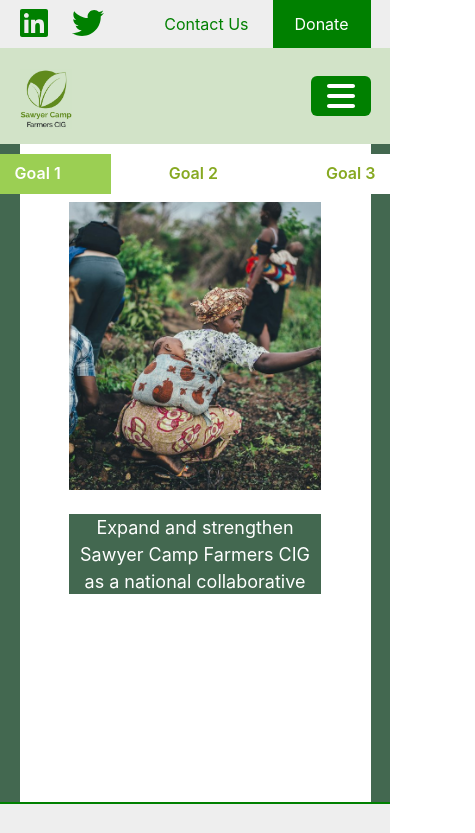
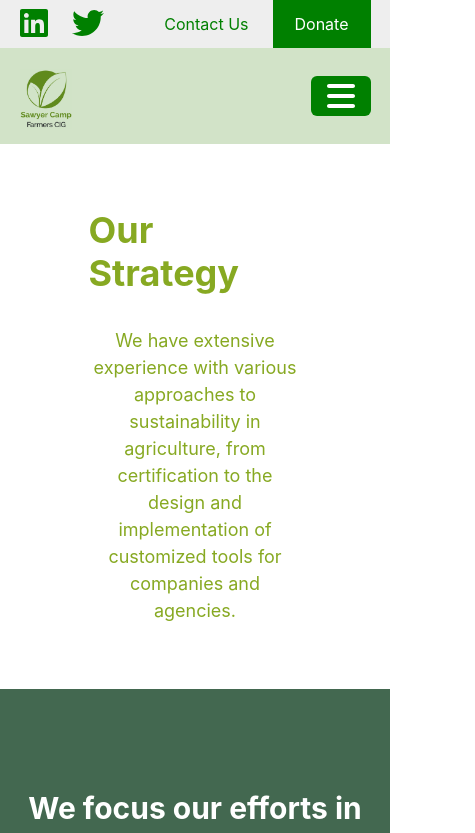
Before and after one commit to thomastepi/sawyer-camp, a React (Create React App) app: page /our-work in a window 390 px wide. Shown: the top 833 px of the page, 475 px wide, since content can reach past the window. Built offline with nearby package versions, Linux system fonts and the light colour scheme; no server answers; a web font is replaced by a local one.

Commit message:
update aboutUs/OurWork mobileView

```diff
--- a/src/pages/AboutUs.js
+++ b/src/pages/AboutUs.js
@@ -62,7 +62,7 @@ const AboutUs = () => {
                       w="70%"
                       boxShadow="3px 3px 3px white"
                     >
-                      <Text fontSize="2xl">
+                      <Text fontSize={isMobile ? "sm" : "2xl"}>
                         Sawyer Camp Farmers CIG was established in 1992 as a
                         community-based organization with the objective to
                         address three major gaps that emerge from the knowledge
--- a/src/pages/OurWork.js
+++ b/src/pages/OurWork.js
@@ -3,6 +3,7 @@ import Header from "../components/Header";
 import pic1 from "../assets/images/farm-women.jpg";
 import pic2 from "../assets/images/palmnuts.jpg";
 import pic3 from "../assets/images/assorted-fruits.jpg";
+import pic4 from "../assets/images/ayisatu.jpg";
 import { Footer } from "../components";
 import {
   Button,
@@ -15,6 +16,8 @@ import {
   Text,
   Grid,
   GridItem,
+  HStack,
+  Image,
   useBreakpointValue,
 } from "@chakra-ui/react";
 
@@ -43,26 +46,46 @@ const OurWork = () => {
   return (
     <>
       <Header />
+      <Box bg="" color="#87A922">
+        <Box m="0 auto" w="70%" py="65px">
+          <Center>
+            <Box>
+              <VStack spacing={8} px="30px">
+                <Heading size="2xl">Our Strategy</Heading>
+                <Text fontSize="lg" align="center">
+                  We have extensive experience with various approaches to
+                  sustainability in agriculture, from certification to the
+                  design and implementation of customized tools for companies
+                  and agencies.
+                </Text>
+              </VStack>
+            </Box>
+            {!isMobile && (
+              <Box w="60%">
+                <Image src={pic4} alt="assorted fruits" />
+              </Box>
+            )}
+          </Center>
+        </Box>
+      </Box>
       <>
-        <Flex color="#87A922" justify="center" bg="#436850" w="100%">
-          <Box w="90%" bg="white">
-            <Center w="100%" pos="relative">
-              {!isMobile && (
-                <Box w="40%" color="blue" pos="relative">
-                  <Heading
-                    pb="100px"
-                    color="green"
-                    fontSize="3xl"
-                    align="center"
-                    //pos='absolute'
-                    //top='0'
+        <Box
+          color="blue"
+          m="0 auto"
+          bg="#436850"
+          py="100px"
+          px={isMobile && "15px"}
         >
+          <Heading color="white" fontSize="3xl" align="center">
             We focus our efforts in achieving three strategic goals
           </Heading>
         </Box>
-              )}
-              <VStack h="fit-content" w={isMobile ? "80%" : "60%"} pt="10px">
-                <ButtonGroup variant="flush" px="50px">
+        <Flex color="#87A922" justify="center" bg="#436850" w="100%">
+          <Box w="90%" bg="white">
+            <Center w="100%">
+              <VStack h="fit-content" w={isMobile ? "80%" : "60%"} pt="40px">
+                <ButtonGroup variant="flush">
+                  <HStack spacing={10} w="100%">
                     <Button
                       onClick={handleCard1}
                       _hover={{
@@ -70,7 +93,7 @@ const OurWork = () => {
                         color: "white",
                         transition: "0.5s",
                       }}
-                    px="50px"
+                      px="30px"
                       bg={showCard1 ? "#9BCF53" : "white"}
                       color={showCard1 ? "white" : "#87A922"}
                       borderRadius="0"
@@ -84,7 +107,7 @@ const OurWork = () => {
                         color: "white",
                         transition: "0.5s",
                       }}
-                    px="50px"
+                      px="30px"
                       bg={showCard2 ? "#9BCF53" : "white"}
                       color={showCard2 ? "white" : "#87A922"}
                       borderRadius="0"
@@ -98,16 +121,16 @@ const OurWork = () => {
                         color: "white",
                         transition: "0.5s",
                       }}
-                    px="50px"
+                      px="30px"
                       bg={showCard3 ? "#9BCF53" : "white"}
                       color={showCard3 ? "white" : "#87A922"}
                       borderRadius="0"
                     >
                       Goal 3
                     </Button>
+                  </HStack>
                 </ButtonGroup>
                 <Box
-                  //h="30rem"
                   w="90%"
                   justifyContent="center"
                   alignItems="center"
```
Also changed, not shown: src/assets/images/ayisatu.jpg. Lines whose indentation alone changed are shown as unchanged.
